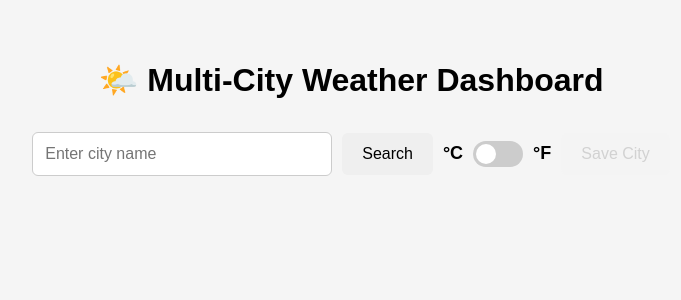
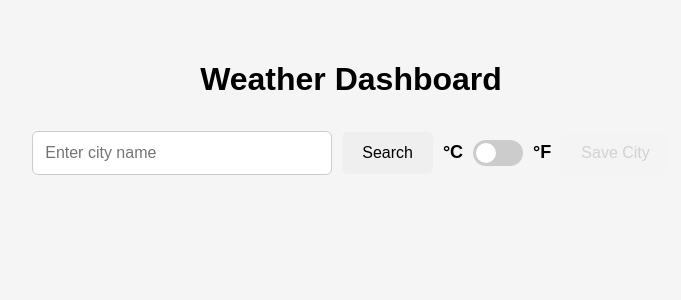
Before and after one commit to jaypujara76-droid/weather-dashboard, a React (Vite) app: page / in a window 1280 px wide. Shown: the top 300 px of the page, without its empty margins (289-970 px from the left). Built offline with nearby package versions, Linux system fonts and the light colour scheme.

Commit message:
refector: spell mistake

```diff
--- a/src/App.jsx
+++ b/src/App.jsx
@@ -139,7 +139,7 @@ function App() {
 
   return (
     <div className="app">
-      <h1>🌤️ Multi-City Weather Dashboard</h1>
+      <h1>Weather Dashboard</h1>
 
       {/* Search */}
       <div className="search-container">
```
